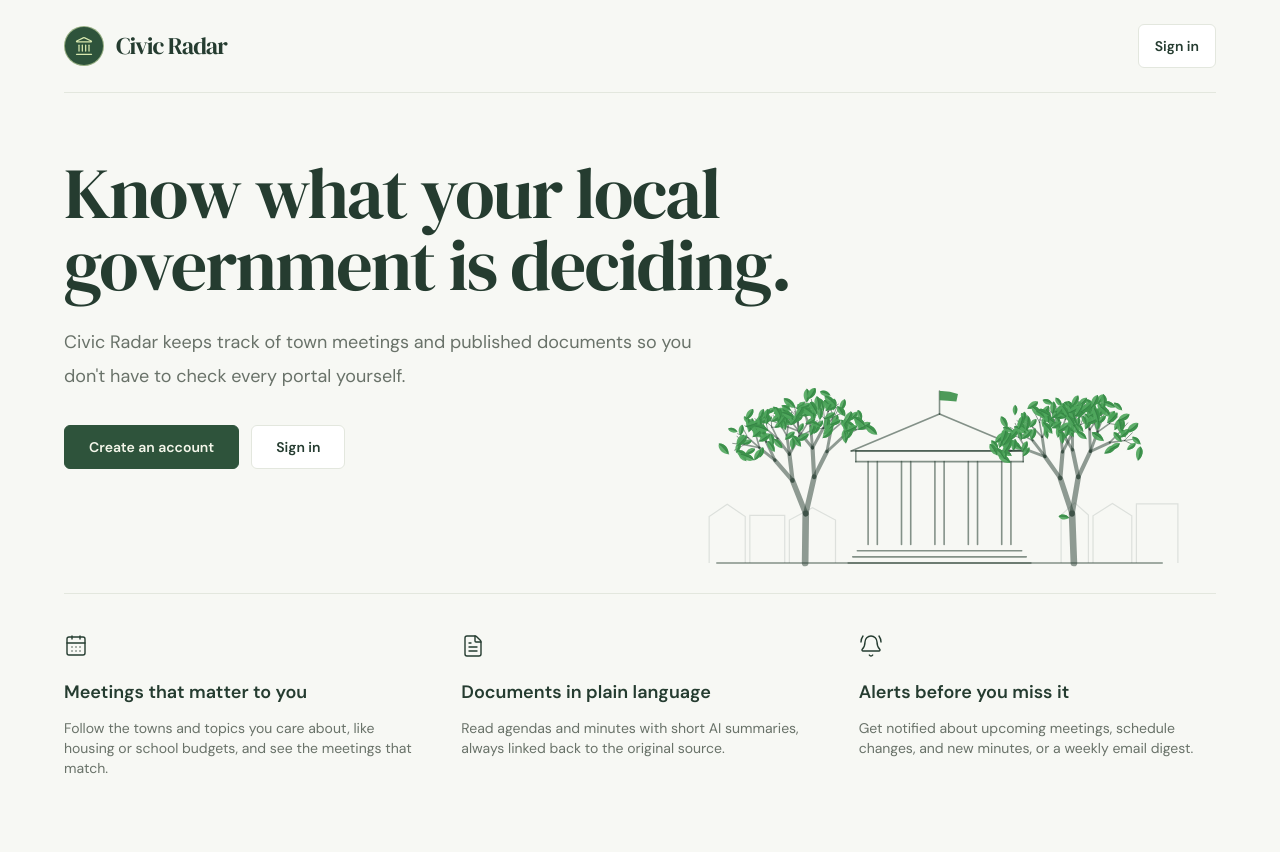
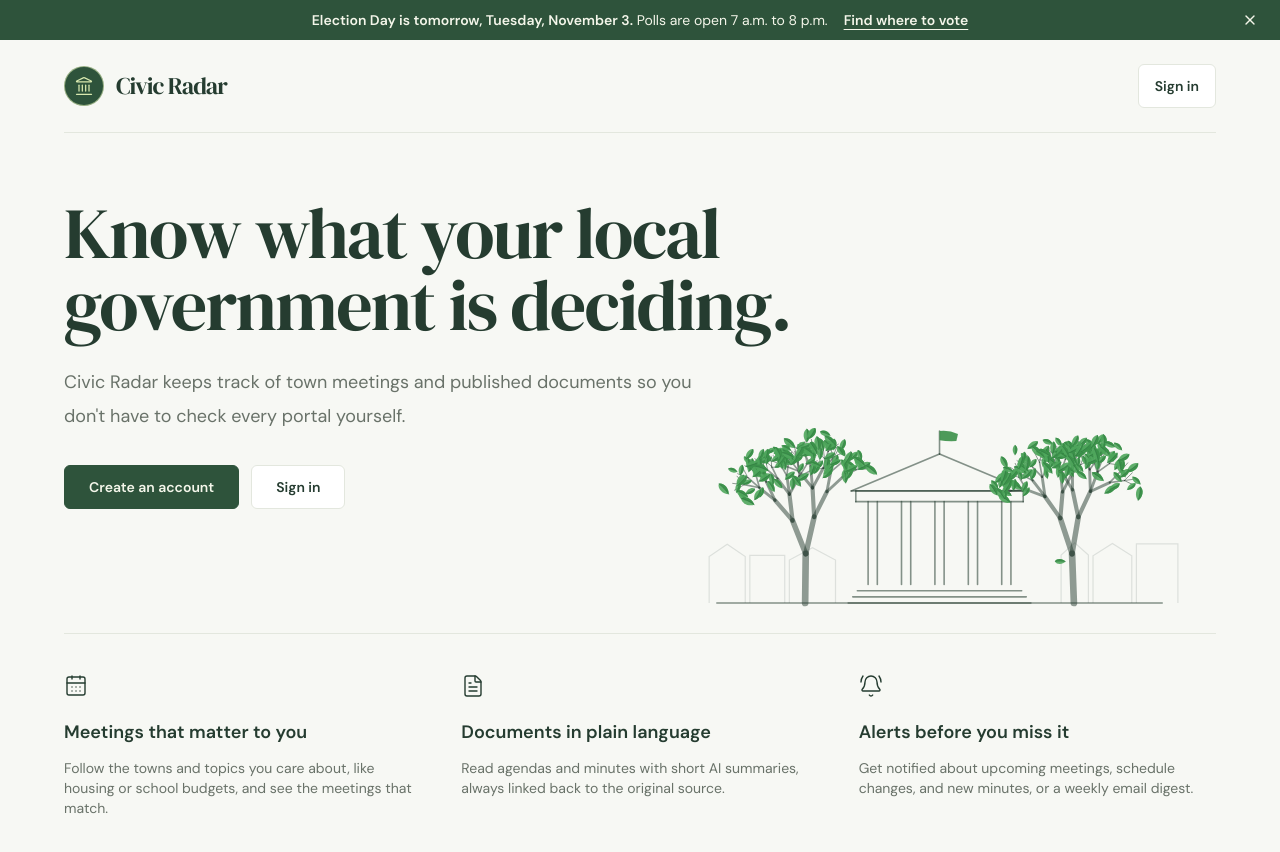
Before and after one commit to Civic-Radar/civicradar-project, a Next.js app: page / in a window 1280 px wide. Shown: the top 852 px of the page. Built offline with nearby package versions, Linux system fonts and the light colour scheme.

Commit message:
Add Election Day reminder band to the landing page

```diff
--- /dev/null
+++ b/app/components/ElectionBanner.tsx
@@ -0,0 +1,65 @@
+'use client';
+
+import { useEffect, useState } from 'react';
+import { X } from 'lucide-react';
+import { ELECTION, electionReminder, type ElectionReminder } from '../../lib/electionReminder';
+
+// Remembered per visitor, per election, so a hidden reminder stays hidden.
+const DISMISS_KEY = `civic-radar:election-reminder-hidden:${ELECTION.date}`;
+
+/**
+ * A slim band at the top of the landing page around Election Day: the date,
+ * poll hours, and a link to the state's official elections page. It works out
+ * the day in the browser, so it appears and disappears on its own, and the ✕
+ * hides it for that visitor.
+ */
+export default function ElectionBanner() {
+  const [reminder, setReminder] = useState<ElectionReminder | null>(null);
+
+  useEffect(() => {
+    let hidden = false;
+    try {
+      hidden = window.localStorage.getItem(DISMISS_KEY) === '1';
+    } catch {
+      // Storage can be blocked; the reminder just shows.
+    }
+    if (!hidden) setReminder(electionReminder(new Date()));
+  }, []);
+
+  if (!reminder) return null;
+
+  function hide() {
+    try {
+      window.localStorage.setItem(DISMISS_KEY, '1');
+    } catch {
+      // Hidden for this visit only.
+    }
+    setReminder(null);
+  }
+
+  return (
+    <div role="region" aria-label="Election Day reminder" className="relative z-20 bg-accent-strong text-on-dark">
+      <div className="mx-auto flex max-w-[1400px] flex-wrap items-center gap-x-4 gap-y-1 py-2.5 pl-5 pr-14 text-sm md:justify-center md:px-14 md:text-center">
+        <span>
+          <strong className="font-semibold">{reminder.headline}</strong> {reminder.detail}
+        </span>
+        <a
+          href={reminder.url}
+          target="_blank"
+          rel="noopener noreferrer"
+          className="font-semibold underline underline-offset-4 hover:no-underline focus-visible:outline focus-visible:outline-2 focus-visible:outline-offset-2 focus-visible:outline-on-dark"
+        >
+          Find where to vote
+        </a>
+        <button
+          type="button"
+          onClick={hide}
+          aria-label="Hide Election Day reminder"
+          className="absolute right-3 top-1/2 flex h-9 w-9 -translate-y-1/2 items-center justify-center rounded-full hover:bg-white/10 focus-visible:outline focus-visible:outline-2 focus-visible:outline-on-dark"
+        >
+          <X className="h-4 w-4" aria-hidden="true" />
+        </button>
+      </div>
+    </div>
+  );
+}
--- a/app/page.tsx
+++ b/app/page.tsx
@@ -1,6 +1,7 @@
 import Link from "next/link";
 import { BellRing, CalendarDays, FileText, Landmark } from "lucide-react";
 import { buttonClasses } from "./components/ui/Button";
+import ElectionBanner from "./components/ElectionBanner";
 import TownSquare from "./components/TownSquare";
 
 const features = [
@@ -24,6 +25,9 @@ const features = [
 export default function Home() {
   return (
     <main className="min-h-screen bg-surface text-fg">
+      {/* Election Day reminder across the top; shows only around Election Day. */}
+      <ElectionBanner />
+
       <div className="mx-auto max-w-[1400px] px-5 pb-[100px] pt-5 md:px-8 md:pb-[110px] md:pt-6 lg:px-16">
         <header className="flex items-center justify-between gap-4 border-b border-line pb-6">
           <div className="flex items-center gap-3">
--- /dev/null
+++ b/lib/electionReminder.ts
@@ -0,0 +1,54 @@
+// Landing page Election Day reminder (not an SRS requirement; a civic extra).
+//
+// The 2026 Massachusetts state election is Tuesday, November 3, 2026, and all
+// polling places are open 7 a.m. to 8 p.m. Source: Secretary of the
+// Commonwealth, "2026 Information for Voters"
+// https://www.sec.state.ma.us/divisions/elections/research-and-statistics/2026-Information-for-voters/main.htm
+// Update these values (or remove the reminder) for the next election.
+
+export const ELECTION = {
+  date: '2026-11-03', // Election Day, as YYYY-MM-DD in the state's time zone
+  weekday: 'Tuesday',
+  monthDay: 'November 3',
+  state: 'Massachusetts',
+  timeZone: 'America/New_York',
+  pollHours: '7 a.m. to 8 p.m.', // ends with a period
+  // The state's official elections and voting page.
+  infoUrl: 'https://www.sec.state.ma.us/divisions/elections/elections-and-voting.htm',
+  // How many days before Election Day the reminder starts showing.
+  showDaysBefore: 7,
+} as const;
+
+export type ElectionReminder = { daysAway: number; headline: string; detail: string; url: string };
+
+/** The calendar date (YYYY-MM-DD) of `now` in the given time zone. */
+export function localDate(now: Date, timeZone: string): string {
+  // en-CA formats dates as YYYY-MM-DD.
+  return new Intl.DateTimeFormat('en-CA', { timeZone, year: 'numeric', month: '2-digit', day: '2-digit' }).format(now);
+}
+
+/** Whole days from one YYYY-MM-DD date to another. */
+function daysBetween(from: string, to: string): number {
+  return Math.round((Date.parse(`${to}T00:00:00Z`) - Date.parse(`${from}T00:00:00Z`)) / 86_400_000);
+}
+
+/**
+ * What the reminder should say at `now`, or null when it should not show: from
+ * `showDaysBefore` days before Election Day through the end of Election Day in
+ * the state's time zone.
+ */
+export function electionReminder(now: Date, election = ELECTION): ElectionReminder | null {
+  const today = localDate(now, election.timeZone);
+  const daysAway = daysBetween(today, election.date);
+  if (daysAway < 0 || daysAway > election.showDaysBefore) return null;
+
+  const day = `${election.weekday}, ${election.monthDay}`;
+  const headline =
+    daysAway === 0
+      ? `Today is Election Day in ${election.state}.`
+      : daysAway === 1
+        ? `Election Day is tomorrow, ${day}.`
+        : `Election Day is ${day}.`;
+
+  return { daysAway, headline, detail: `Polls are open ${election.pollHours}`, url: election.infoUrl };
+}
```
Also changed, not shown: 1 other file (tests, documents, lock files or other folders).
